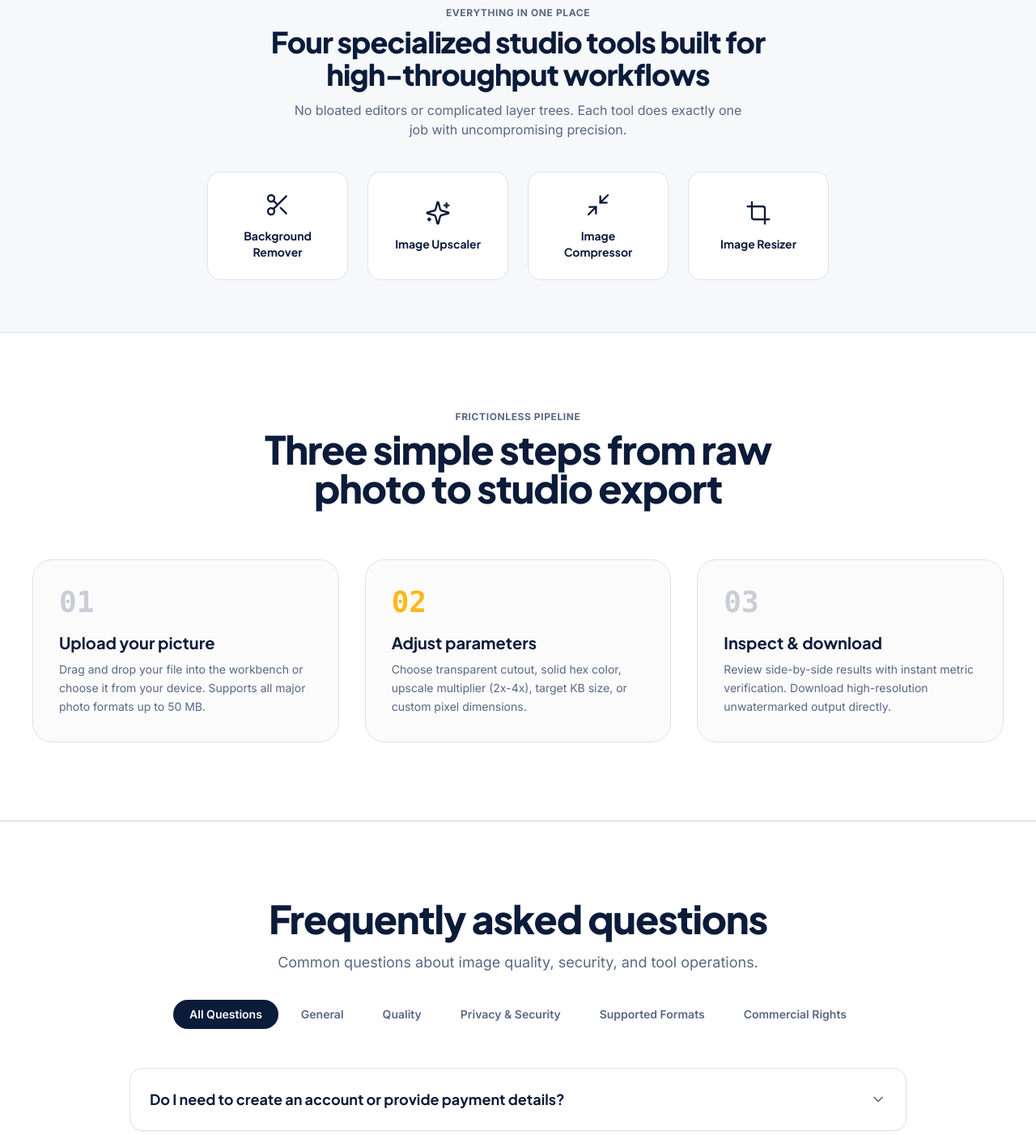
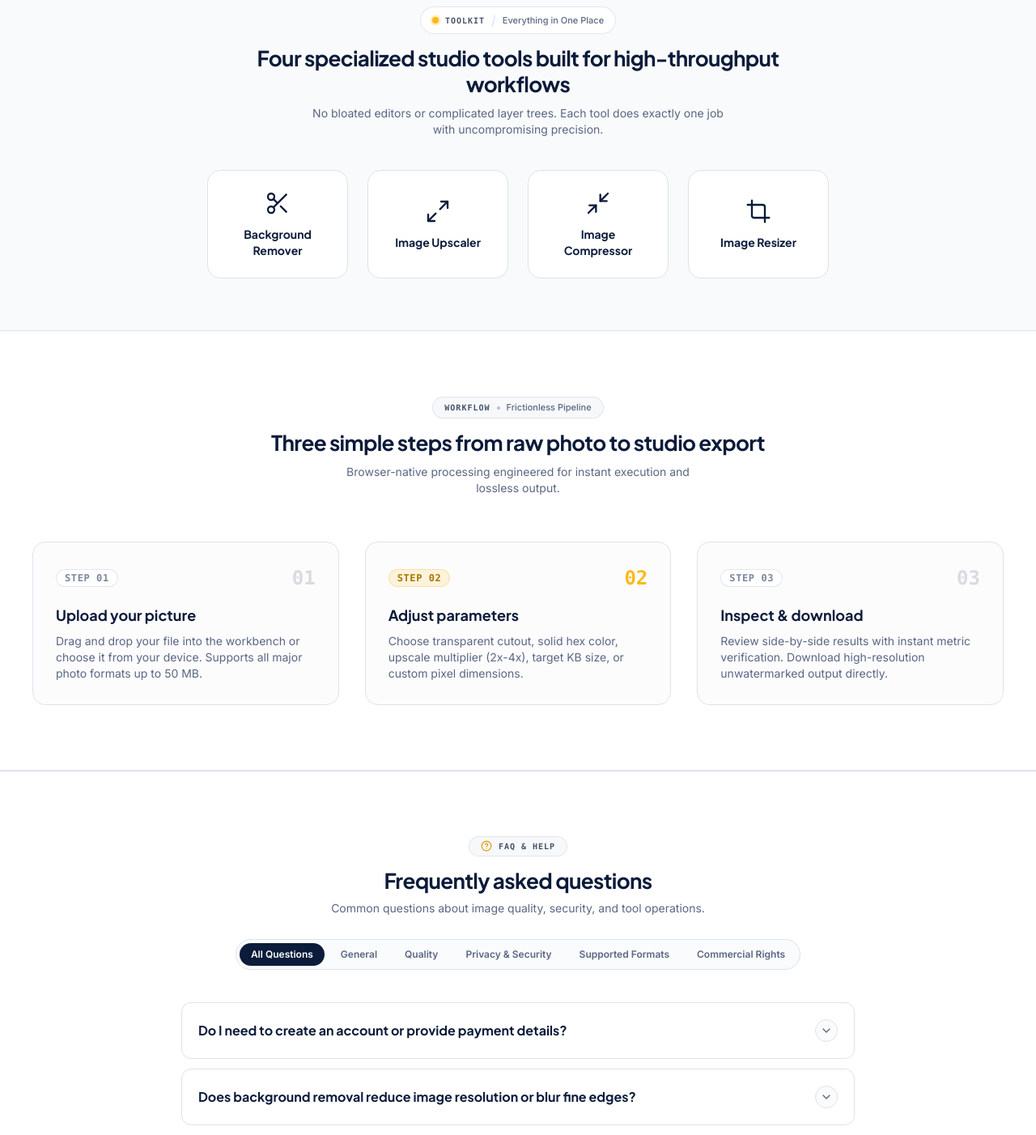
Before and after one commit to Emam-Bokhari/pixlab-frontend, a Next.js app: page / in a window 1280 px wide. Shown: the part 820-2222 px from the top of the page at 81% size. Built offline with nearby package versions, Linux system fonts and the light colour scheme.

Commit message:
feat: implement homepage and FAQ section components

```diff
--- a/app/page.tsx
+++ b/app/page.tsx
@@ -1,5 +1,5 @@
 import Link from "next/link";
-import { ArrowRight, Scissors, Sparkles, Minimize2, Crop } from "lucide-react";
+import { ArrowRight, Scissors, Maximize2, Minimize2, Crop } from "lucide-react";
 import { Button } from "@/components/ui/button";
 import { Badge } from "@/components/ui/badge";
 import { BeforeAfterSlider } from "@/components/before-after-slider";
@@ -16,7 +16,7 @@ const STUDIO_TOOLS = [
     id: "upscale",
     name: "Image Upscaler",
     href: "/image-upscaler",
-    icon: Sparkles,
+    icon: Maximize2,
   },
   {
     id: "compress",
@@ -114,16 +114,31 @@ export default function HomePage() {
       </section>
 
       {/* CORE FOUR TOOLS SHOWCASE */}
-      <section className="bg-mist py-12 sm:py-16 border-b border-line">
+      <section className="bg-mist/70 py-12 sm:py-16 border-b border-line">
         <div className="mx-auto w-full max-w-5xl px-4 sm:px-6 lg:px-8">
           <div className="text-center max-w-2xl mx-auto mb-8 sm:mb-10">
-            <p className="text-xs font-bold uppercase tracking-wider text-dim">
-              Everything in One Place
-            </p>
-            <h2 className="mt-2 font-head text-2xl sm:text-3xl lg:text-4xl font-extrabold tracking-tight text-ink">
+            {/* Unique Studio Pill Badge */}
+            <div className="inline-flex items-center gap-2 rounded-full border border-line/80 bg-white px-3.5 py-1 shadow-xs mb-3.5">
+              <span className="relative flex h-2 w-2">
+                <span className="animate-ping absolute inline-flex h-full w-full rounded-full bg-gold-400 opacity-75" />
+                <span className="relative inline-flex rounded-full h-2 w-2 bg-gold" />
+              </span>
+              <span className="font-mono text-[10px] font-bold tracking-widest uppercase text-ink/75">
+                Toolkit
+              </span>
+              <span className="text-line">/</span>
+              <span className="text-[11px] font-medium text-dim">
+                Everything in One Place
+              </span>
+            </div>
+
+            {/* Smaller, refined, confident headline */}
+            <h2 className="font-head text-xl sm:text-2xl lg:text-[26px] font-bold tracking-tight text-ink">
               Four specialized studio tools built for high-throughput workflows
             </h2>
-            <p className="mt-3 text-sm sm:text-base text-dim leading-relaxed max-w-xl mx-auto">
+
+            {/* Tight, balanced subtext */}
+            <p className="mt-2.5 text-xs sm:text-sm text-dim leading-relaxed max-w-lg mx-auto">
               No bloated editors or complicated layer trees. Each tool does exactly one job with uncompromising precision.
             </p>
           </div>
@@ -152,44 +167,78 @@ export default function HomePage() {
       </section>
 
       {/* HOW IT WORKS SECTION */}
-      <section className="bg-white py-16 sm:py-20 lg:py-24 border-b border-line">
+      <section className="bg-white py-14 sm:py-16 lg:py-20 border-b border-line">
         <div className="mx-auto w-full max-w-7xl 2xl:max-w-[1700px] px-4 sm:px-6 lg:px-10 2xl:px-14">
-          <div className="text-center max-w-2xl mx-auto mb-16">
-            <p className="text-xs font-bold uppercase tracking-wider text-dim">
-              Frictionless Pipeline
-            </p>
-            <h2 className="mt-2 font-head text-3xl sm:text-4xl lg:text-5xl font-extrabold tracking-tight text-ink">
+          <div className="text-center max-w-2xl mx-auto mb-12 sm:mb-14">
+            {/* Unique Pipeline Badge */}
+            <div className="inline-flex items-center gap-2 rounded-full border border-line/80 bg-mist px-3.5 py-1 shadow-xs mb-3.5">
+              <span className="font-mono text-[10px] font-bold tracking-widest uppercase text-ink/75">
+                Workflow
+              </span>
+              <span className="h-1 w-1 rounded-full bg-dim/40" />
+              <span className="text-[11px] font-medium text-dim">
+                Frictionless Pipeline
+              </span>
+            </div>
+
+            {/* Smaller, refined, confident headline */}
+            <h2 className="font-head text-xl sm:text-2xl lg:text-[26px] font-bold tracking-tight text-ink">
               Three simple steps from raw photo to studio export
             </h2>
+
+            <p className="mt-2.5 text-xs sm:text-sm text-dim leading-relaxed max-w-md mx-auto">
+              Browser-native processing engineered for instant execution and lossless output.
+            </p>
           </div>
 
-          <div className="grid grid-cols-1 md:grid-cols-3 gap-8">
-            <div className="relative rounded-3xl border border-line bg-mist/50 p-8">
-              <span className="font-mono text-4xl font-extrabold text-ink/20">01</span>
-              <h3 className="mt-4 font-head text-xl font-bold text-ink">
+          <div className="grid grid-cols-1 md:grid-cols-3 gap-6 lg:gap-8">
+            <div className="group relative rounded-2xl border border-line bg-mist/40 p-6 sm:p-7 transition-all duration-200 hover:border-ink/25 hover:bg-white hover:shadow-sm">
+              <div className="flex items-center justify-between mb-4">
+                <span className="font-mono text-xs font-bold uppercase tracking-wider text-dim/80 bg-white border border-line/80 px-2.5 py-0.5 rounded-md shadow-2xs">
+                  Step 01
+                </span>
+                <span className="font-mono text-2xl font-extrabold text-ink/15 group-hover:text-ink/30 transition-colors">
+                  01
+                </span>
+              </div>
+              <h3 className="font-head text-base sm:text-lg font-bold text-ink">
                 Upload your picture
               </h3>
-              <p className="mt-2 text-sm text-dim leading-relaxed">
+              <p className="mt-2 text-xs sm:text-sm text-dim leading-relaxed">
                 Drag and drop your file into the workbench or choose it from your device. Supports all major photo formats up to 50 MB.
               </p>
             </div>
 
-            <div className="relative rounded-3xl border border-line bg-mist/50 p-8">
-              <span className="font-mono text-4xl font-extrabold text-gold">02</span>
-              <h3 className="mt-4 font-head text-xl font-bold text-ink">
+            <div className="group relative rounded-2xl border border-line bg-mist/40 p-6 sm:p-7 transition-all duration-200 hover:border-gold/50 hover:bg-white hover:shadow-sm">
+              <div className="flex items-center justify-between mb-4">
+                <span className="font-mono text-xs font-bold uppercase tracking-wider text-gold-700 bg-gold/15 border border-gold/30 px-2.5 py-0.5 rounded-md shadow-2xs">
+                  Step 02
+                </span>
+                <span className="font-mono text-2xl font-extrabold text-gold group-hover:scale-105 transition-transform">
+                  02
+                </span>
+              </div>
+              <h3 className="font-head text-base sm:text-lg font-bold text-ink">
                 Adjust parameters
               </h3>
-              <p className="mt-2 text-sm text-dim leading-relaxed">
+              <p className="mt-2 text-xs sm:text-sm text-dim leading-relaxed">
                 Choose transparent cutout, solid hex color, upscale multiplier (2x-4x), target KB size, or custom pixel dimensions.
               </p>
             </div>
 
-            <div className="relative rounded-3xl border border-line bg-mist/50 p-8">
-              <span className="font-mono text-4xl font-extrabold text-ink/20">03</span>
-              <h3 className="mt-4 font-head text-xl font-bold text-ink">
+            <div className="group relative rounded-2xl border border-line bg-mist/40 p-6 sm:p-7 transition-all duration-200 hover:border-ink/25 hover:bg-white hover:shadow-sm">
+              <div className="flex items-center justify-between mb-4">
+                <span className="font-mono text-xs font-bold uppercase tracking-wider text-dim/80 bg-white border border-line/80 px-2.5 py-0.5 rounded-md shadow-2xs">
+                  Step 03
+                </span>
+                <span className="font-mono text-2xl font-extrabold text-ink/15 group-hover:text-ink/30 transition-colors">
+                  03
+                </span>
+              </div>
+              <h3 className="font-head text-base sm:text-lg font-bold text-ink">
                 Inspect &amp; download
               </h3>
-              <p className="mt-2 text-sm text-dim leading-relaxed">
+              <p className="mt-2 text-xs sm:text-sm text-dim leading-relaxed">
                 Review side-by-side results with instant metric verification. Download high-resolution unwatermarked output directly.
               </p>
             </div>
@@ -199,6 +248,7 @@ export default function HomePage() {
 
       {/* FAQ SECTION */}
       <FAQSection
+        badge="FAQ & Help"
         title="Frequently asked questions"
         subtitle="Common questions about image quality, security, and tool operations."
         items={HOME_FAQS}
@@ -206,21 +256,21 @@ export default function HomePage() {
       />
 
       {/* BOTTOM CTA BANNER */}
-      <section className="bg-gold">
-        <div className="mx-auto w-full max-w-7xl 2xl:max-w-[1700px] px-4 sm:px-6 lg:px-10 2xl:px-14 flex flex-col items-start justify-between gap-8 py-14 lg:flex-row lg:items-center lg:py-20">
+      <section className="bg-gold border-t border-gold-600/20">
+        <div className="mx-auto w-full max-w-7xl 2xl:max-w-[1700px] px-4 sm:px-6 lg:px-10 2xl:px-14 flex flex-col items-start justify-between gap-6 py-12 lg:flex-row lg:items-center lg:py-14">
           <div>
-            <h2 className="max-w-2xl font-head text-3xl font-extrabold tracking-tight sm:text-4xl lg:text-5xl text-ink">
+            <h2 className="max-w-2xl font-head text-2xl sm:text-3xl font-bold tracking-tight text-ink">
               Process your first image in seconds
             </h2>
-            <p className="mt-3 max-w-xl text-base sm:text-lg text-ink/80 leading-relaxed">
+            <p className="mt-2 max-w-xl text-sm sm:text-base text-ink/85 leading-relaxed">
               Choose a tool and inspect high-precision results right away. No software installation needed.
             </p>
           </div>
           <div className="flex flex-wrap items-center gap-3">
-            <Button asChild size="lg" className="bg-ink text-white hover:bg-white hover:text-ink font-bold">
+            <Button asChild size="lg" className="bg-ink text-white hover:bg-ink/90 font-bold shadow-sm">
               <Link href="/background-remover">Open background remover</Link>
             </Button>
-            <Button asChild size="lg" variant="outline" className="bg-white/30 text-ink border-ink/20 hover:bg-white font-semibold">
+            <Button asChild size="lg" variant="outline" className="bg-white/40 text-ink border-ink/20 hover:bg-white font-semibold">
               <Link href="/image-compressor">Compress an image</Link>
             </Button>
           </div>
--- a/components/faq-section.tsx
+++ b/components/faq-section.tsx
@@ -1,7 +1,7 @@
 "use client";
 
 import * as React from "react";
-import { ChevronDown } from "lucide-react";
+import { ChevronDown, HelpCircle } from "lucide-react";
 import { cn } from "@/lib/utils";
 
 interface FAQItem {
@@ -11,6 +11,7 @@ interface FAQItem {
 }
 
 interface FAQSectionProps {
+  badge?: string;
   title?: string;
   subtitle?: string;
   items: FAQItem[];
@@ -18,8 +19,9 @@ interface FAQSectionProps {
 }
 
 export function FAQSection({
+  badge = "Frequently Asked Questions",
   title = "Frequently asked questions",
-  subtitle = "Everything you need to know about image processing, file formats, and privacy.",
+  subtitle = "Common questions about image quality, security, and tool operations.",
   items,
   categories,
 }: FAQSectionProps) {
@@ -34,27 +36,40 @@ export function FAQSection({
   }, [items, activeCategory]);
 
   return (
-    <section className="bg-white py-16 sm:py-20 lg:py-24 border-t border-line">
-      <div className="mx-auto w-full max-w-5xl px-4 sm:px-6 lg:px-8">
+    <section className="bg-white py-14 sm:py-16 lg:py-20 border-t border-line">
+      <div className="mx-auto w-full max-w-4xl px-4 sm:px-6 lg:px-8">
         <div className="text-center">
-          <h2 className="font-head text-3xl sm:text-4xl lg:text-5xl font-extrabold tracking-tight text-ink">
+          {/* Studio Eyebrow Badge */}
+          <div className="inline-flex items-center gap-2 rounded-full border border-line/80 bg-mist px-3.5 py-1 shadow-xs mb-3.5">
+            <HelpCircle className="h-3.5 w-3.5 text-gold-600" />
+            <span className="font-mono text-[10px] font-bold tracking-widest text-ink/75 uppercase">
+              {badge}
+            </span>
+          </div>
+
+          {/* Compact, Refined Headline */}
+          <h2 className="font-head text-xl sm:text-2xl lg:text-[26px] font-bold tracking-tight text-ink">
             {title}
           </h2>
-          <p className="mt-4 text-base sm:text-lg text-dim max-w-2xl mx-auto leading-relaxed">
-            {subtitle}
-          </p>
 
-          {/* Category Filter Tabs */}
+          {/* Subtitle */}
+          {subtitle && (
+            <p className="mt-2 text-xs sm:text-sm text-dim max-w-lg mx-auto leading-relaxed">
+              {subtitle}
+            </p>
+          )}
+
+          {/* Modern Segmented Filter Dock */}
           {categories && categories.length > 0 && (
-            <div className="mt-8 flex flex-wrap items-center justify-center gap-2">
+            <div className="mt-7 flex flex-wrap items-center justify-center gap-1.5 p-1 rounded-full border border-line bg-mist/60 max-w-fit mx-auto">
               <button
                 type="button"
                 onClick={() => setActiveCategory("all")}
                 className={cn(
-                  "rounded-full px-5 py-2 text-xs sm:text-sm font-semibold transition-all",
+                  "rounded-full px-3.5 py-1.5 text-xs font-semibold transition-all duration-150",
                   activeCategory === "all"
-                    ? "bg-ink text-white shadow-sm"
-                    : "text-dim hover:text-ink hover:bg-mist"
+                    ? "bg-ink text-white shadow-xs"
+                    : "text-dim hover:text-ink hover:bg-white"
                 )}
               >
                 All Questions
@@ -65,10 +80,10 @@ export function FAQSection({
                   type="button"
                   onClick={() => setActiveCategory(cat.value)}
                   className={cn(
-                    "rounded-full px-5 py-2 text-xs sm:text-sm font-semibold transition-all",
+                    "rounded-full px-3.5 py-1.5 text-xs font-semibold transition-all duration-150",
                     activeCategory === cat.value
-                      ? "bg-ink text-white shadow-sm"
-                      : "text-dim hover:text-ink hover:bg-mist"
+                      ? "bg-ink text-white shadow-xs"
+                      : "text-dim hover:text-ink hover:bg-white"
                   )}
                 >
                   {cat.label}
@@ -78,31 +93,40 @@ export function FAQSection({
           )}
         </div>
 
-        {/* Accordion List */}
-        <div className="mt-12 space-y-4">
+        {/* Refined Accordion List */}
+        <div className="mt-10 space-y-3">
           {filteredItems.map((item, idx) => {
             const isOpen = openIndex === idx;
             return (
               <div
                 key={idx}
-                className="overflow-hidden rounded-2xl border border-line bg-white shadow-sm transition-all hover:border-ink/30"
+                className={cn(
+                  "overflow-hidden rounded-xl border transition-all duration-200",
+                  isOpen
+                    ? "border-ink/25 bg-white shadow-sm"
+                    : "border-line bg-white hover:border-ink/20"
+                )}
               >
                 <button
                   type="button"
                   onClick={() => setOpenIndex(isOpen ? null : idx)}
-                  className="flex w-full items-center justify-between p-5 sm:p-6 text-left font-head font-bold text-ink"
+                  className="flex w-full items-center justify-between p-4 sm:p-5 text-left font-head font-bold text-ink"
                 >
-                  <span className="text-base sm:text-lg pr-4">{item.question}</span>
-                  <ChevronDown
+                  <span className="text-sm sm:text-base pr-4 text-ink">
+                    {item.question}
+                  </span>
+                  <div
                     className={cn(
-                      "h-5 w-5 shrink-0 text-dim transition-transform duration-200",
-                      isOpen && "rotate-180 text-ink"
+                      "flex h-7 w-7 shrink-0 items-center justify-center rounded-full border border-line bg-mist/60 text-dim transition-all duration-200",
+                      isOpen && "rotate-180 bg-ink text-white border-ink"
                     )}
-                  />
+                  >
+                    <ChevronDown className="h-4 w-4" />
+                  </div>
                 </button>
                 {isOpen && (
-                  <div className="px-5 pb-6 pt-1 sm:px-6 text-dim text-sm sm:text-base leading-relaxed border-t border-line/60 bg-mist/30 animate-in fade-in-50 duration-200">
-                    {item.answer}
+                  <div className="px-4 pb-5 pt-0 sm:px-5 text-dim text-xs sm:text-sm leading-relaxed border-t border-line/50 bg-mist/20 animate-in fade-in-50 duration-200">
+                    <p className="pt-3">{item.answer}</p>
                   </div>
                 )}
               </div>
```
